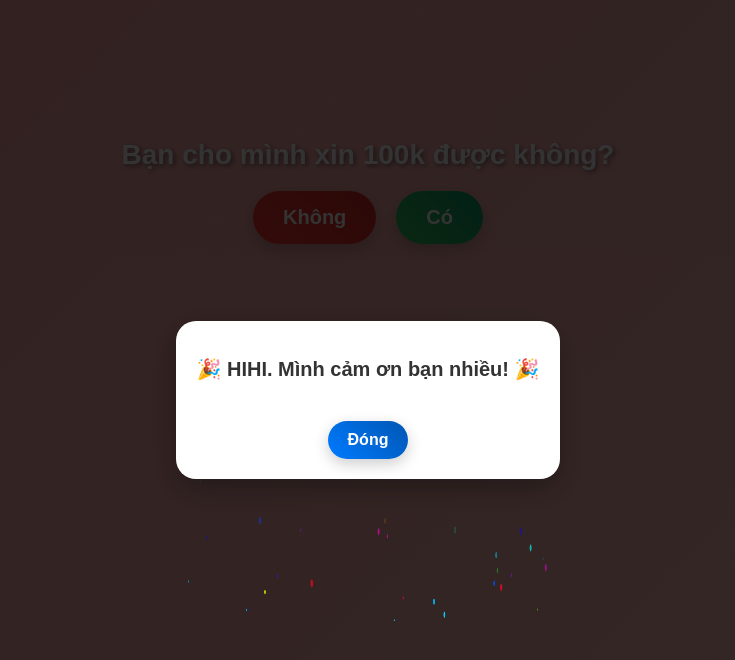
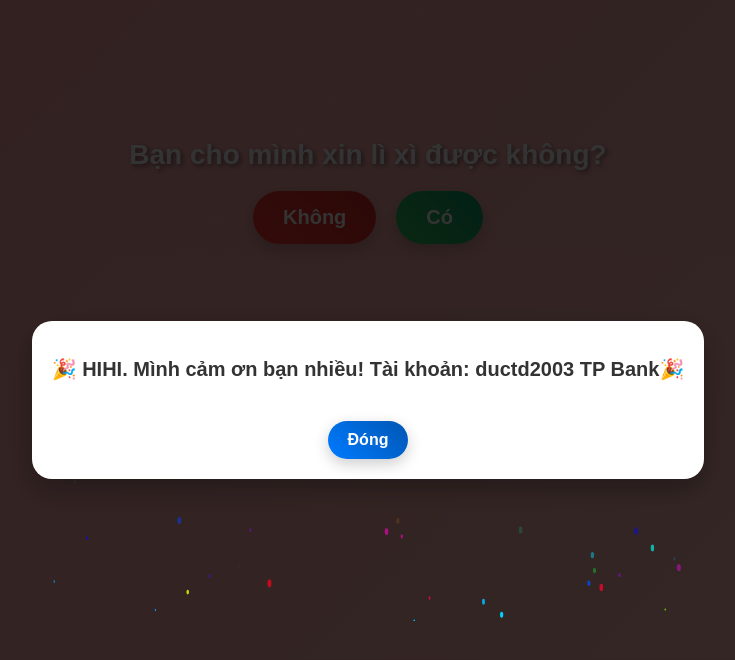
Before and after one commit to ductd2k3/TrollWebstieMoney, a plain HTML site: page index.html in a window 1280 px wide. Both pictures are taken after a click on the button "Có". Shown: the whole page, without its empty margins (272-1007 px from the left). Drawn offline with Linux system fonts and the light colour scheme.

Commit message:
Update index.html

```diff
--- a/index.html
+++ b/index.html
@@ -9,7 +9,7 @@
 </head>
 <body>
     <div class="container">
-        <h1 class="question">Bạn cho mình xin 100k được không?</h1>
+        <h1 class="question">Bạn cho mình xin lì xì được không?</h1>
         <div class="button-container">
             <button id="wrongBtn" class="btn wrong">Không</button>
             <button id="correctBtn" class="btn correct">Có</button>
@@ -19,7 +19,7 @@
     <!-- Popup -->
     <div id="popup" class="popup hidden">
         <div class="popup-content">
-            <h2 class="popup-title">🎉 HIHI. Mình cảm ơn bạn nhiều! 🎉</h2>
+            <h2 class="popup-title">🎉 HIHI. Mình cảm ơn bạn nhiều! Tài khoản: ductd2003 TP Bank🎉</h2>
             <canvas id="fireworkCanvas"></canvas>
             <button id="closePopup" class="btn close-btn">Đóng</button>
         </div>
```
